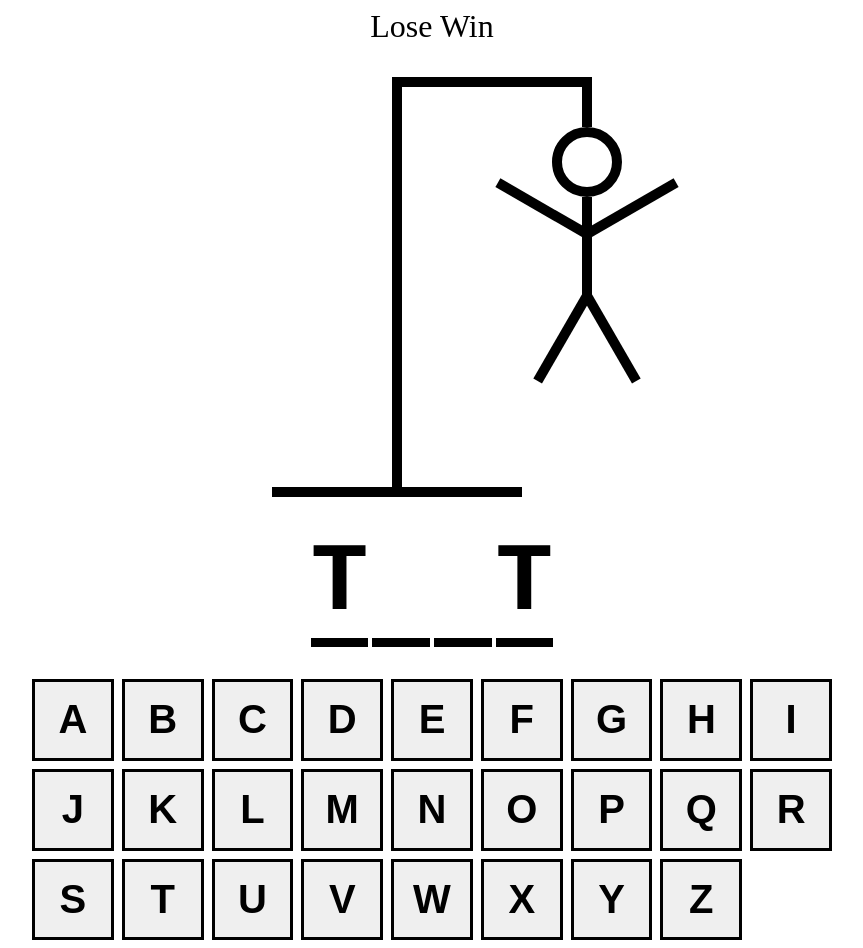
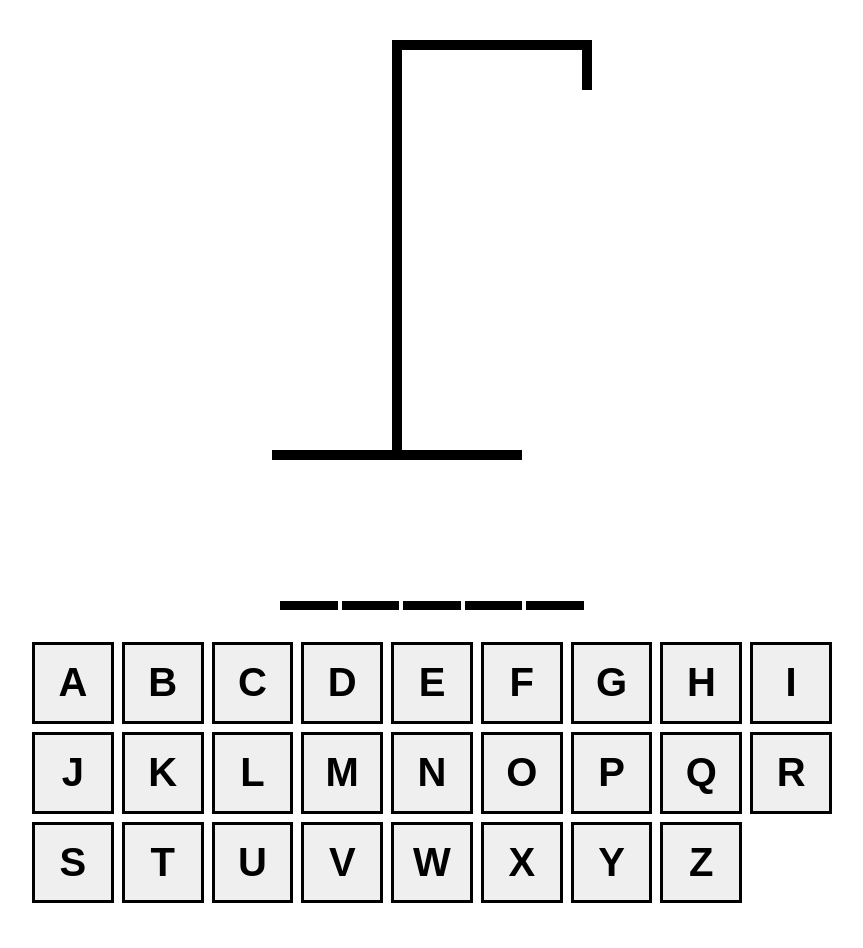
Before and after one commit to murad-shadeh/hangman, a React (Vite) app: page / in a window 1280 px wide. Shown: the whole page, without its empty margins (208-1071 px from the left). After the commit the page ends 911 px from the top, so only its background shows below. Built offline with nearby package versions, Linux system fonts and the light colour scheme.

Commit message:
fix(app): connect the logic and the useEffect in the App component

```diff
--- a/src/App.tsx
+++ b/src/App.tsx
@@ -1,14 +1,69 @@
-import { useState } from "react";
+import { useCallback, useEffect, useState } from "react";
 import words from "./data/wordList.json";
 import HangmanDrawing from "./components/HangmanDrawing";
 import HangmanWord from "./components/HangmanWord";
 import Keyboard from "./components/Keyboard";
 function App() {
-  const [wordToGuess, setWordToGuess] = useState<string>(() => {
+  const getWord = () => {
     // get random word from the list of words no matter the number
     return words[Math.floor(Math.random() * words.length)];
-  });
+  };
+  const [wordToGuess, setWordToGuess] = useState<string>(getWord);
   const [guessedLetters, setGuessedLetters] = useState<string[]>([]);
+  const incorrectLetters = guessedLetters.filter(
+    (letter) => !wordToGuess.includes(letter),
+  );
+  // we need to control the use and win state
+  // we lose if we have 6 incorrect guesses because only 6 body parts can be shown
+  const isLose = incorrectLetters.length >= 6;
+  // we win if every letter clikced is included in the guessed letters
+  // every function returns true if all iteration were true and false if at least one was false
+  const isWin = wordToGuess
+    .split("")
+    .every((letter) => guessedLetters.includes(letter));
+  // for the event handler we only want it to rerun when we what inside it changes that's why we need useCallback
+  const addGuessedLetter = useCallback(
+    (letter: string) => {
+      // if the letter is already a guesses letter then do nothing or if we win or lose do nothing so the actual keyboard doesn't react
+      if (guessedLetters.includes(letter) || isWin || isLose) return;
+      setGuessedLetters((currentLetters) => [...currentLetters, letter]);
+    },
+    [guessedLetters, isWin, isLose],
+  );
+  // finally we want to have new word to refresh ever time we click enter
+  useEffect(() => {
+    const handler = (e: KeyboardEvent) => {
+      const key = e.key;
+      if (key !== "Enter") return;
+      // if it is, then get a new word
+      e.preventDefault();
+      // clear the array every time we're done
+      setGuessedLetters([]);
+      setWordToGuess(getWord());
+    };
+    document.addEventListener("keypress", handler);
+    return () => {
+      document.removeEventListener("keypress", handler);
+    };
+  }, [setWordToGuess]);
+  // we can use useEffect for an event listener for keys on the actual keyboard
+  useEffect(() => {
+    const handler = (e: KeyboardEvent) => {
+      const key = e.key;
+      // completely ignore the key if not a letter a-z
+      if (!key.match(/^[a-z]$/)) return;
+      e.preventDefault();
+      addGuessedLetter(key);
+    };
+    // call the handler function whenever we press a key
+    document.addEventListener("keypress", handler);
+    // once we're done with the event listener we need to clean it up (memory leak prevention stuff)
+    return () => {
+      document.removeEventListener("keypress", handler);
+    };
+    // we added the guessed letter because we need useEffect if no dependancy will be callled once on the first render
+    // that's why we added guessedLetters that on every change we have the nee version of useEffect rendered
+  }, [addGuessedLetter]);
   console.log(wordToGuess);
   return (
     <div
@@ -21,13 +76,30 @@ function App() {
         alignItems: "center",
       }}
     >
-      <div style={{ fontSize: "2rem", textAlign: "center" }}>Lose Win</div>
-      <HangmanDrawing />
-      <HangmanWord />
+      <div style={{ fontSize: "2rem", textAlign: "center" }}>
+        {isWin && "You Win 🤩, refresh to play again"}
+        {isLose && "You Lost 🙁, refresh to play again"}
+      </div>
+      <HangmanDrawing numberOfGuesses={incorrectLetters.length} />
+      {/* we need to also to reveal the answer if we lost */}
+      <HangmanWord
+        reveal={isLose}
+        guessedLetters={guessedLetters}
+        wordToGuess={wordToGuess}
+      />
       {/* need the keyboard to take the grid style not fles display */}
       <div style={{ alignSelf: "stretch" }}>
         {" "}
-        <Keyboard />
+        {/* we need to pass the letter that are active that we clicked along with the ones we didn't */}
+        {/* we need to disable the keyboard is we lost or won */}
+        <Keyboard
+          disabled={isWin || isLose}
+          activeLetter={guessedLetters.filter((letter) =>
+            wordToGuess.includes(letter),
+          )}
+          addGuessedLetter={addGuessedLetter}
+          inactiveLetter={incorrectLetters}
+        />
       </div>
     </div>
   );
--- a/src/components/HangmanDrawing.tsx
+++ b/src/components/HangmanDrawing.tsx
@@ -83,17 +83,20 @@ const LEFT_LEG = (
     }}
   />
 );
-export default function HangmanDrawing() {
+type HangmanDrawingProps = {
+  numberOfGuesses: number;
+};
+// they must be in the right order
+const BODY_PARTS = [HEAD, BODY, RIGHT_ARM, LEFT_ARM, RIGHT_LEG, LEFT_LEG];
+export default function HangmanDrawing({
+  numberOfGuesses,
+}: HangmanDrawingProps) {
   return (
     <div style={{ position: "relative" }}>
       {/* // drawing the bottom lines */}
       {/* divs must stay in certain order */}
-      {HEAD}
-      {BODY}
-      {RIGHT_ARM}
-      {LEFT_ARM}
-      {RIGHT_LEG}
-      {LEFT_LEG}
+      {/* start at 0 and get all elements up to numberOfGuesses */}
+      {BODY_PARTS.slice(0, numberOfGuesses)}
       <div
         style={{
           height: "50px",
--- a/src/components/HangmanWord.tsx
+++ b/src/components/HangmanWord.tsx
@@ -1,6 +1,13 @@
-export default function HangmanWord() {
-  const word = "test";
-  const guessedLetters = ["t", "a", "n"];
+type HangmanWordProps = {
+  guessedLetters: string[];
+  wordToGuess: string;
+  reveal?: boolean;
+};
+export default function HangmanWord({
+  guessedLetters,
+  wordToGuess,
+  reveal = false,
+}: HangmanWordProps) {
   return (
     <div
       style={{
@@ -13,15 +20,20 @@ export default function HangmanWord() {
       }}
     >
       {/* we need to render each character individually */}
-      {word.split("").map((letter, index) => (
+      {wordToGuess.split("").map((letter, index) => (
         // for each letter we need to put a certain style underneath it
         <span key={index} style={{ borderBottom: ".1em solid black" }}>
           <span
             // show letter if it is guessed otherwise hide it
             style={{
-              visibility: guessedLetters.includes(letter)
-                ? "visible"
-                : "hidden",
+              visibility:
+                guessedLetters.includes(letter) || reveal
+                  ? "visible"
+                  : "hidden",
+              color:
+                !guessedLetters.includes(letter) && reveal
+                  ? "darkred"
+                  : "black",
             }}
           >
             {letter}
--- a/src/components/Keyboard.tsx
+++ b/src/components/Keyboard.tsx
@@ -27,8 +27,19 @@ const KEYS = [
   "y",
   "z",
 ];
+type KeyboardProps = {
+  activeLetter: string[];
+  addGuessedLetter: (letter: string) => void;
+  inactiveLetter: string[];
+  disabled?: boolean;
+};
 
-export default function Keyboard() {
+export default function Keyboard({
+  activeLetter,
+  addGuessedLetter,
+  inactiveLetter,
+  disabled = false,
+}: KeyboardProps) {
   return (
     <div
       style={{
@@ -40,8 +51,17 @@ export default function Keyboard() {
       {/* to do the styles on the buttons we used style so we will use class names using css modules
       since we can't hover affects and stuff */}
       {KEYS.map((key) => {
+        // we wanna determine if the button is active or inactive
+        const isActive = activeLetter.includes(key);
+        const isInactive = inactiveLetter.includes(key);
         return (
-          <button className={`${styles.btn}`} key={key}>
+          <button
+            onClick={() => addGuessedLetter(key)}
+            className={`${styles.btn} ${isActive ? styles.active : isInactive ? styles.inactive : ""}`}
+            key={key}
+            // if it's active disbale if it's inactive and if we win or lose disable the keyboard
+            disabled={isActive || isInactive || disabled}
+          >
             {key}
           </button>
         );
```
